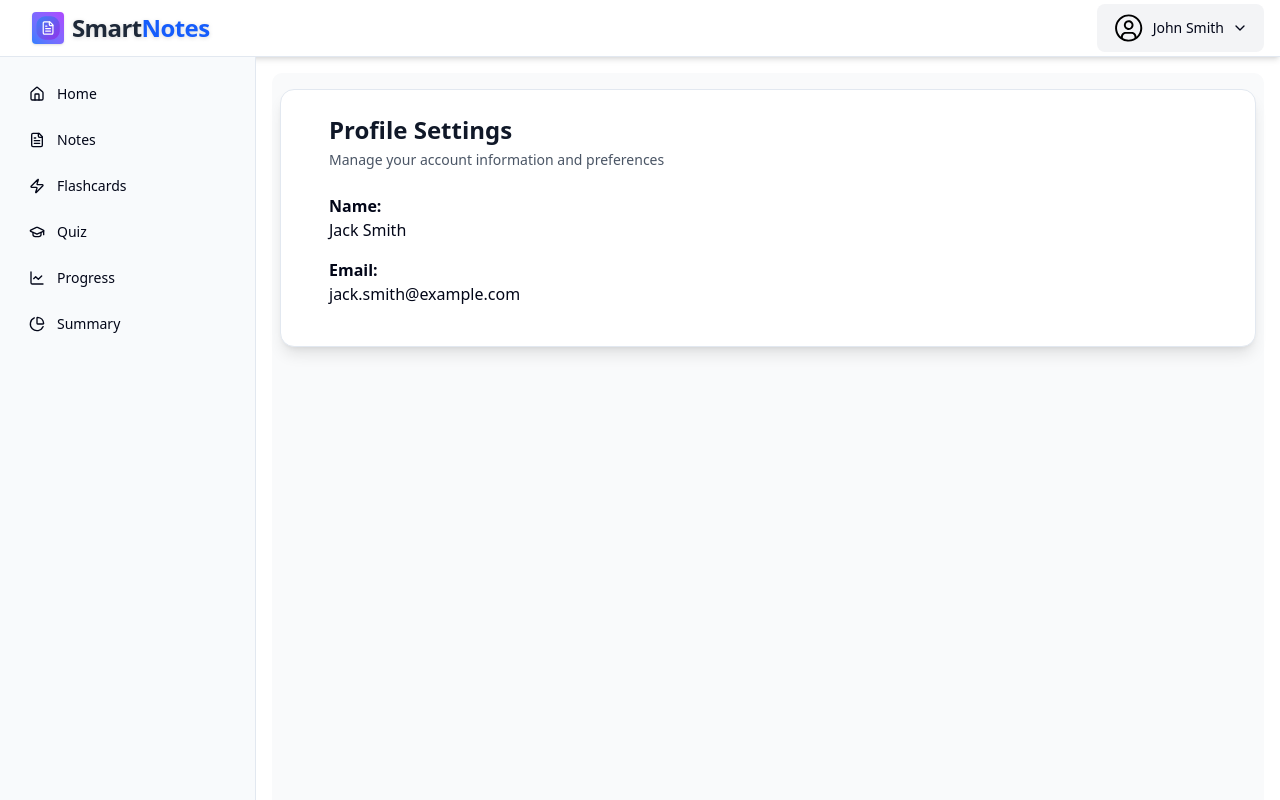
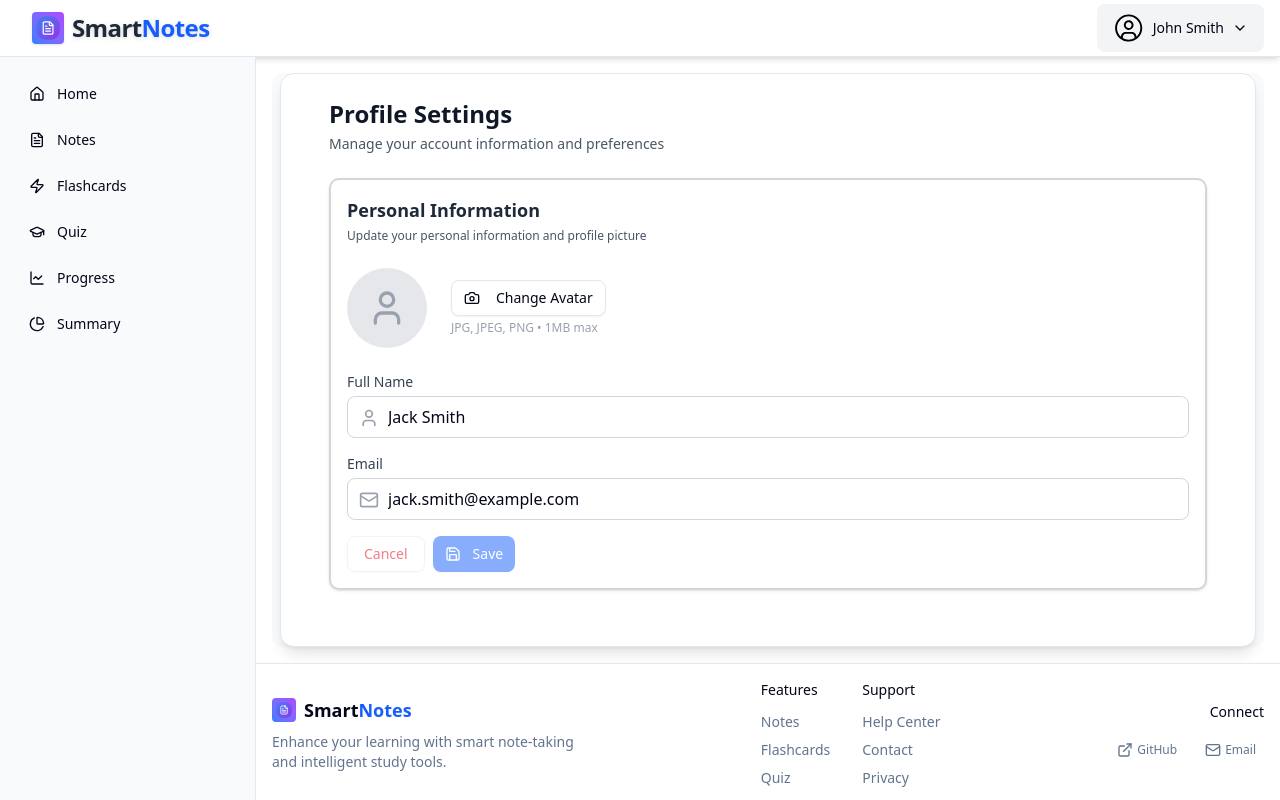
Before and after one commit to pvdev1805/SmartNotes, a Next.js app: page /profile in a window 1280 px wide. Shown: the top 800 px of the page. Built offline with nearby package versions, Linux system fonts and the light colour scheme.

Commit message:
:sparkles: feat: Update User Profile page

```diff
--- a/src/app/(pages)/(protected)/profile/page.tsx
+++ b/src/app/(pages)/(protected)/profile/page.tsx
@@ -1,26 +1,214 @@
+'use client'
+
+import { Button } from '@/components/ui/button'
 import { Card, CardContent } from '@/components/ui/card'
+import { Camera, Mail, Save, User } from 'lucide-react'
+import { ChangeEvent, FormEvent, useEffect, useRef, useState } from 'react'
+
+const mockFetchUser = async () => {
+  // Simulate fetching user data from an API
+  const user = await new Promise<{ id: string; name: string; email: string; avatar: string | null }>((resolve) => {
+    setTimeout(() => {
+      resolve({
+        id: '1',
+        name: 'Jack Smith',
+        email: 'jack.smith@example.com',
+        avatar: null
+      })
+    }, 1000)
+  })
+  return user
+}
+
+const mockUpdateUser = async (userData: { name: string; email: string; avatar: string | null }) => {
+  // Simulate updating user data in an API
+  return {
+    success: true
+  }
+}
 
 const UserProfilePage = () => {
-  const user = {
-    name: 'Jack Smith',
-    email: 'jack.smith@example.com'
+  const [name, setName] = useState('')
+  const [email, setEmail] = useState('')
+  const [avatar, setAvatar] = useState<string | null>(null)
+  const [loading, setLoading] = useState(true)
+  const [saving, setSaving] = useState(false)
+  const [original, setOriginal] = useState<{ name: string; email: string; avatar: string | null } | null>(null)
+  const fileInputRef = useRef<HTMLInputElement>(null)
+
+  // Fetch user data on mount
+  useEffect(() => {
+    const fetchUser = async () => {
+      setLoading(true)
+      const user = await mockFetchUser()
+      setName(user.name)
+      setEmail(user.email)
+      setAvatar(user.avatar)
+      setOriginal(user)
+      setLoading(false)
+    }
+    fetchUser()
+  }, [])
+
+  const handleChangeAvatar = (e: ChangeEvent<HTMLInputElement>) => {
+    const file = e.target.files?.[0]
+    if (file) {
+      const reader = new FileReader()
+      reader.onloadend = () => {
+        setAvatar(reader.result as string)
+      }
+      reader.readAsDataURL(file)
+    }
+  }
+
+  const handleFileInputClick = () => {
+    fileInputRef.current?.click()
+  }
+
+  const handleChangeName = (e: ChangeEvent<HTMLInputElement>) => {
+    setName(e.target.value)
+  }
+
+  const handleChangeEmail = (e: ChangeEvent<HTMLInputElement>) => {
+    setEmail(e.target.value)
+  }
+
+  const handleCancel = () => {
+    if (original) {
+      setName(original.name)
+      setEmail(original.email)
+      setAvatar(original.avatar)
+    }
+  }
+
+  const handleSave = async (e: FormEvent) => {
+    e.preventDefault()
+    setSaving(true)
+    try {
+      const response = await mockUpdateUser({ name, email, avatar })
+      if (response.success) {
+        alert('Profile updated successfully!')
+        setOriginal({ name, email, avatar }) // Update original state
+      } else {
+        alert('Failed to update profile.')
+      }
+    } catch (error) {
+      console.error('Error updating profile:', error)
+      alert('An error occurred while updating your profile.')
+    } finally {
+      setSaving(false)
+    }
+  }
+
+  const hasChanges = original && (original.name !== name || original.email !== email || original.avatar !== avatar)
+
+  if (loading) {
+    return (
+      <>
+        <div className='flex justify-center items-center'>
+          <p>Loading...</p>
+        </div>
+      </>
+    )
   }
 
   return (
     <>
-      <div className='min-h-screen flex flex-col items-center bg-gray-50 px-2 py-4 rounded-lg'>
+      <div className='flex flex-col items-center bg-gray-50 px-2 py-4</div> rounded-lg'>
         <Card className='w-full shadow-lg rounded-xl p-6 bg-white'>
           <CardContent>
             <h2 className='text-2xl font-bold text-gray-900 mb-1'>Profile Settings</h2>
             <p className='text-sm text-gray-600 mb-6'>Manage your account information and preferences</p>
-            <div className='mb-4'>
-              <div className='font-semibold'>Name:</div>
-              <div>{user.name}</div>
-            </div>
-            <div className='mb-4'>
-              <div className='font-semibold'>Email:</div>
-              <div>{user.email}</div>
-            </div>
+
+            <form onSubmit={handleSave}>
+              <div className='mb-8 border-2 border-gray-300 p-4 rounded-lg shadow-sm'>
+                <h3 className='text-lg font-semibold text-gray-800 mb-1'>Personal Information</h3>
+                <p className='text-xs text-gray-600 mb-6'>Update your personal information and profile picture</p>
+                <div className='flex items-center gap-6 mb-6'>
+                  <div className='w-20 h-20 rounded-full bg-gray-200 flex items-center justify-center overflow-hidden'>
+                    {avatar ? (
+                      <img src={avatar} alt='Avatar' className='w-full h-full object-cover' />
+                    ) : (
+                      <User className='w-10 h-10 text-gray-400' />
+                    )}
+                  </div>
+
+                  <div className=''>
+                    <div className=''>
+                      <input
+                        ref={fileInputRef}
+                        type='file'
+                        accept='image/png, image/jpeg, image/jpg'
+                        className='hidden'
+                        onChange={handleChangeAvatar}
+                      />
+
+                      <Button
+                        type='button'
+                        variant={'outline'}
+                        className='flex items-center gap-2 cursor-pointer'
+                        asChild
+                        onClick={handleFileInputClick}
+                      >
+                        <span>
+                          <Camera className='w-4 h-4 mr-2 inline' />
+                          Change Avatar
+                        </span>
+                      </Button>
+                    </div>
+
+                    <div className='text-xs text-gray-400 mt-1'>JPG, JPEG, PNG • 1MB max</div>
+                  </div>
+                </div>
+
+                <div className='mb-4'>
+                  <label className='block text-sm font-medium text-gray-700 mb-1'>Full Name</label>
+                  <div className='relative'>
+                    <input
+                      type='text'
+                      value={name}
+                      onChange={handleChangeName}
+                      className='block w-full border border-gray-300 rounded-md py-2 pl-10 focus:outline-none focus:ring-2 focus:ring-gray-300'
+                      placeholder='e.g. John Doe'
+                    />
+                    <User className='absolute left-3 top-3 w-5 h-5 text-gray-400' />
+                  </div>
+                </div>
+
+                <div className='mb-4'>
+                  <label className='block text-sm font-medium text-gray-700 mb-1'>Email</label>
+                  <div className='relative'>
+                    <input
+                      type='email'
+                      value={email}
+                      onChange={handleChangeEmail}
+                      className='block w-full border border-gray-300 rounded-md py-2 pl-10 focus:outline-none focus:ring-2 focus:ring-gray-300'
+                      placeholder='e.g. johndoe001@example.com'
+                    />
+                    <Mail className='absolute left-3 top-3 w-5 h-5 text-gray-400' />
+                  </div>
+                </div>
+
+                <div className='flex gap-2'>
+                  <Button
+                    className='text-red-600'
+                    type='button'
+                    variant={'outline'}
+                    onClick={handleCancel}
+                    disabled={!hasChanges}
+                  >
+                    Cancel
+                  </Button>
+                  <Button
+                    className='bg-blue-600 text-white hover:text-blue-600 hover:border-blue-600 hover:border hover:bg-white'
+                    type='submit'
+                    disabled={saving || !hasChanges}
+                  >
+                    <Save className='w-4 h-4 mr-1 inline' /> {saving ? 'Saving...' : 'Save'}
+                  </Button>
+                </div>
+              </div>
+            </form>
           </CardContent>
         </Card>
       </div>
```
